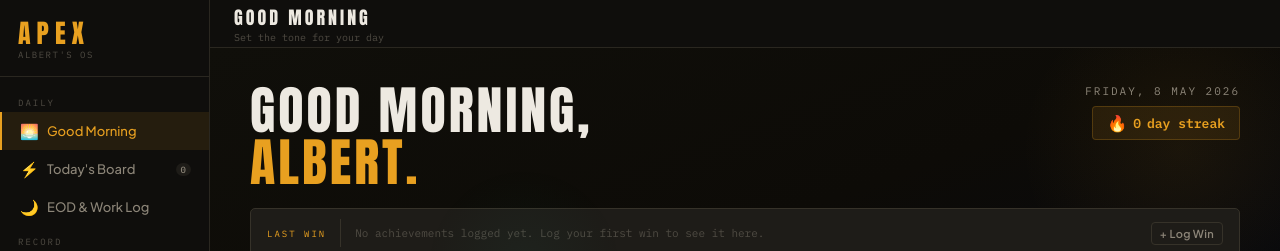
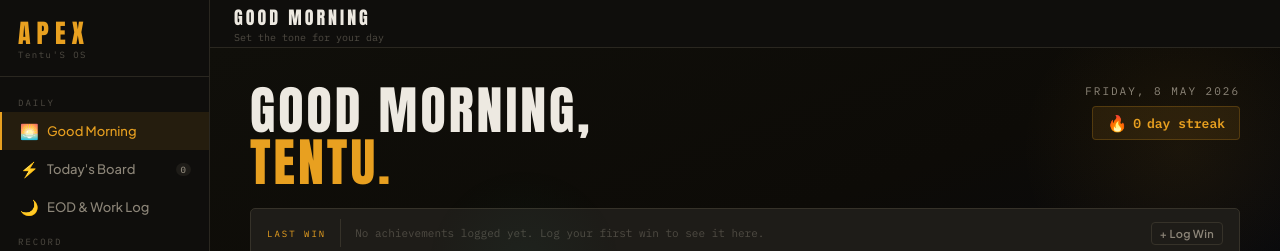
Before and after one commit to uktentu/Tm, a plain HTML site: page apex.html in a window 1280 px wide. Shown: the top 251 px of the page. Drawn offline with Linux system fonts and the light colour scheme; no server answers.

Commit message:
chore: update branding and display name from Albert to Tentu in apex.html

```diff
--- a/apex.html
+++ b/apex.html
@@ -4,7 +4,7 @@
 <head>
     <meta charset="UTF-8">
     <meta name="viewport" content="width=device-width, initial-scale=1.0">
-    <title>APEX — Albert's Operating System</title>
+    <title>APEX — Tentu's Operating System</title>
     <link
         href="https://fonts.googleapis.com/css2?family=Anton&family=Plus+Jakarta+Sans:ital,wght@0,300;0,400;0,500;0,600;0,700;1,400&family=IBM+Plex+Mono:wght@400;500;600&display=swap"
         rel="stylesheet">
@@ -17,7 +17,7 @@
     <div id="sb">
         <div class="sb-brand">
             <div class="sb-logo">APEX</div>
-            <div class="sb-sub">ALBERT'S OS</div>
+            <div class="sb-sub">Tentu'S OS</div>
         </div>
         <nav>
             <div class="nav-grp">Daily</div>
@@ -96,7 +96,7 @@
                 <div class="morning-hero">
                     <div class="hero-top">
                         <div>
-                            <div class="hero-greeting s1">GOOD MORNING,<br><em id="hero-name">ALBERT.</em></div>
+                            <div class="hero-greeting s1">GOOD MORNING,<br><em id="hero-name">Tentu.</em></div>
                         </div>
                         <div class="hero-right s1">
                             <div class="hero-date" id="hero-date"></div>
```
